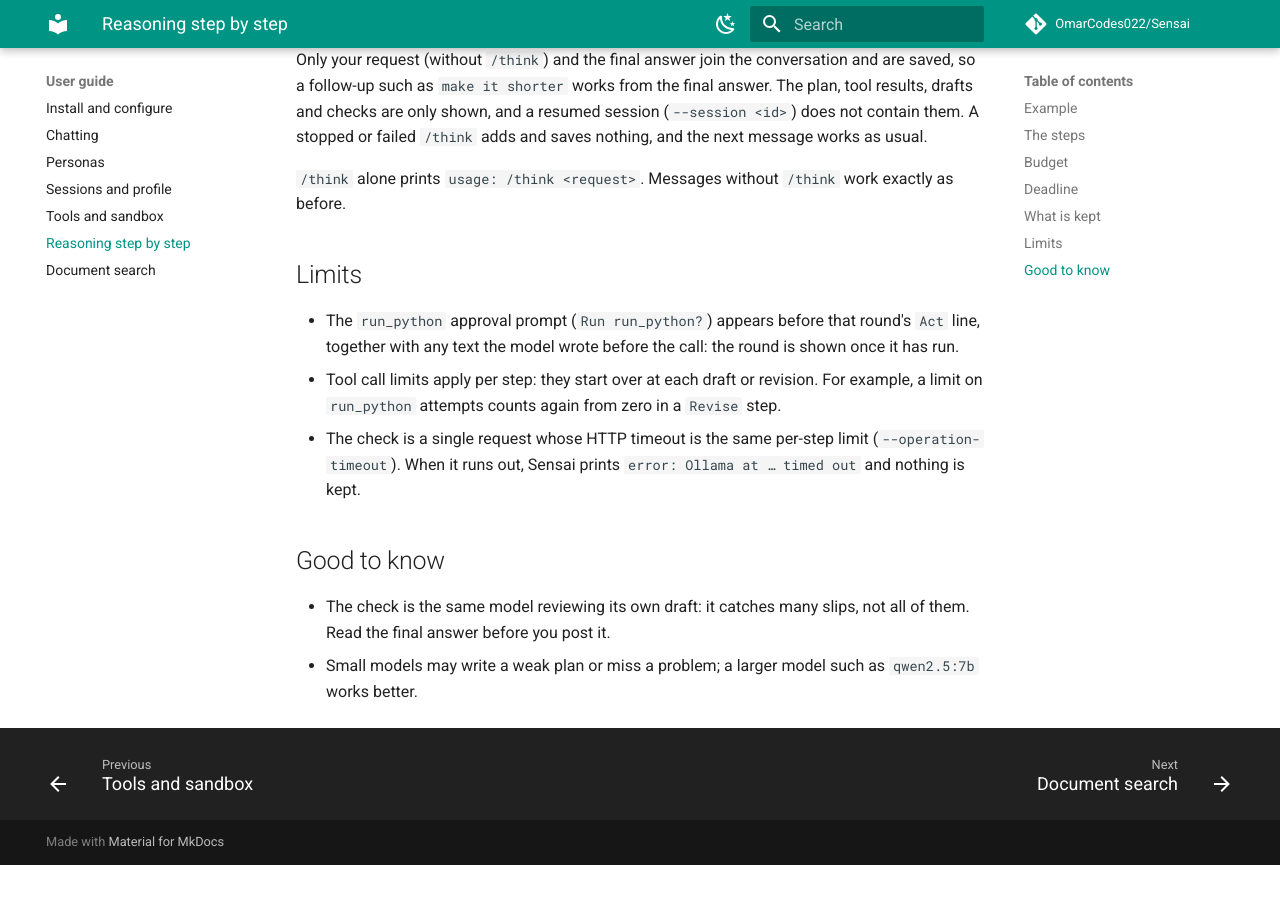
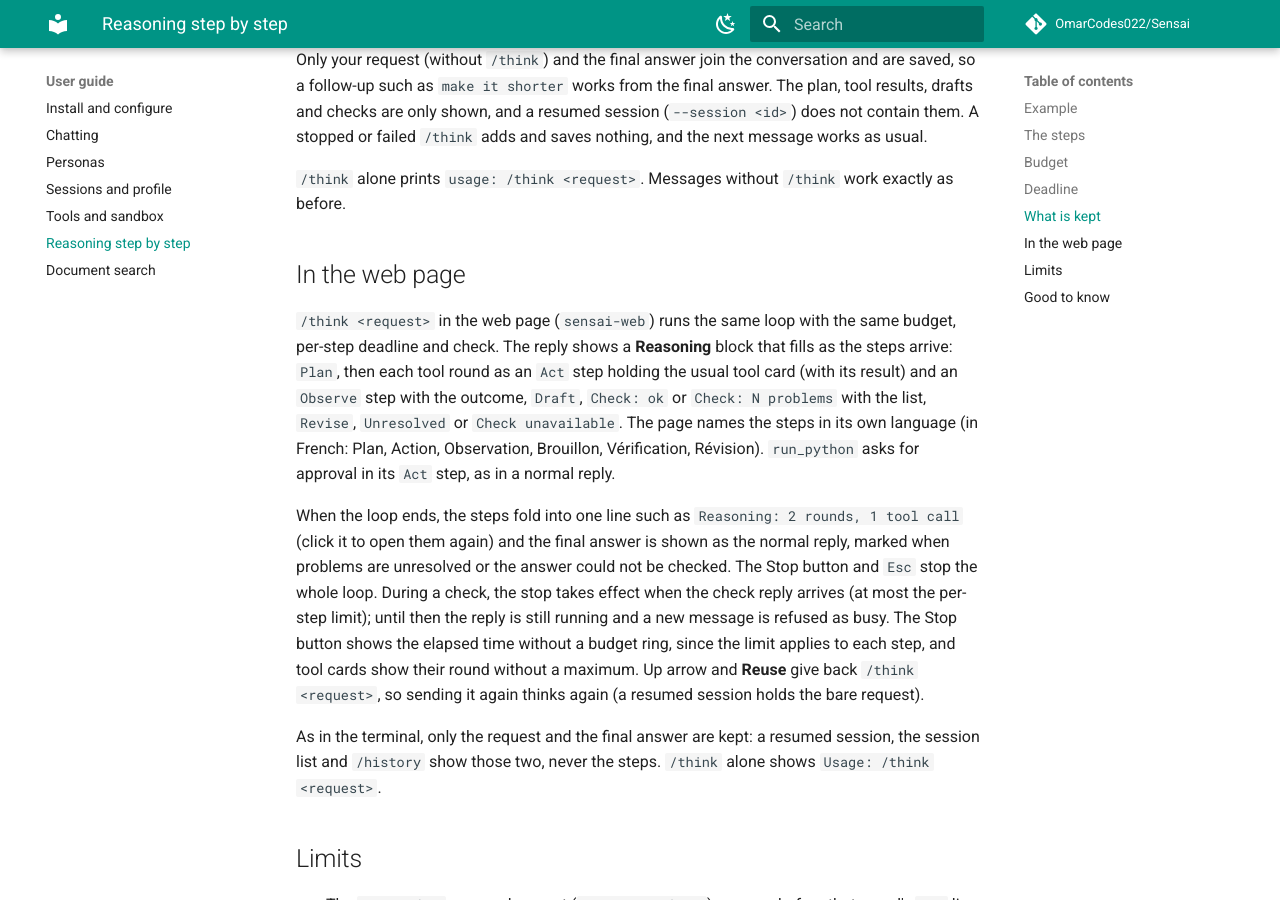
Before and after one commit to OmarCodes022/Sensai, an MkDocs documentation site: the page built from docs/user-guide/thinking.md, in a window 1280 px wide and 900 px high, scrolled down 1957 px. Built offline with MkDocs 1.6.1 and Material for MkDocs 9.7.7, drawn with Linux system fonts in a browser that asks for light colours; comment, search, counter and statistics services are not loaded; before the commit the page ends 2822 px from its top, so only the background shows below that.

Commit message:
docs: describe /think in the web page
The web section of the reasoning guide, the README web bullet, and web-ui.md (mode, events, page behaviour, strings).

```diff
--- a/docs/user-guide/thinking.md
+++ b/docs/user-guide/thinking.md
@@ -74,6 +74,33 @@ a resumed session (`--session <id>`) does not contain them. A stopped or failed
 `/think` alone prints `usage: /think <request>`. Messages without `/think` work
 exactly as before.
 
+## In the web page
+
+`/think <request>` in the web page (`sensai-web`) runs the same loop with the
+same budget, per-step deadline and check. The reply shows a **Reasoning** block
+that fills as the steps arrive: `Plan`, then each tool round as an `Act` step
+holding the usual tool card (with its result) and an `Observe` step with the
+outcome, `Draft`, `Check: ok` or `Check: N problems` with the list, `Revise`,
+`Unresolved` or `Check unavailable`. The page names the steps in its own
+language (in French: Plan, Action, Observation, Brouillon, Vérification,
+Révision). `run_python` asks for approval in its `Act` step, as in a normal
+reply.
+
+When the loop ends, the steps fold into one line such as
+`Reasoning: 2 rounds, 1 tool call` (click it to open them again) and the final
+answer is shown as the normal reply, marked when problems are unresolved or the
+answer could not be checked. The Stop button and `Esc` stop the whole loop. During
+a check, the stop takes effect when the check reply arrives (at most the
+per-step limit); until then the reply is still running and a new message is
+refused as busy. The Stop button shows the elapsed time without a budget ring,
+since the limit applies to each step, and tool cards show their round without a
+maximum. Up arrow and **Reuse** give back `/think <request>`, so sending it again
+thinks again (a resumed session holds the bare request).
+
+As in the terminal, only the request and the final answer are kept: a resumed
+session, the session list and `/history` show those two, never the steps.
+`/think` alone shows `Usage: /think <request>`.
+
 ## Limits
 
 - The `run_python` approval prompt (`Run run_python?`) appears before that
```
Also changed, not shown: README.md (+2 -0 lines), web/web-ui.md (+20 -5 lines).
